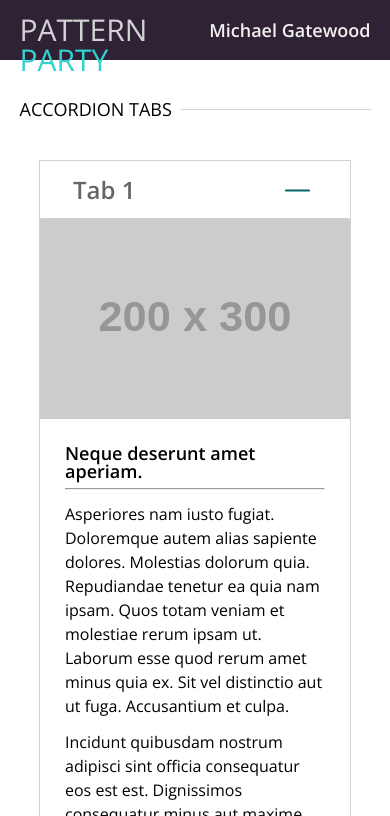
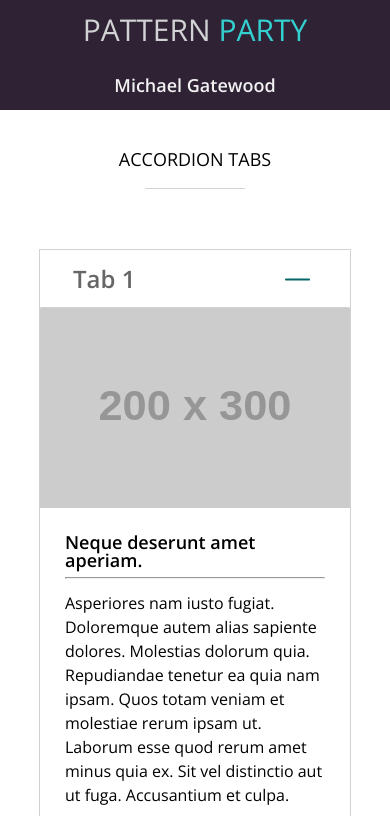
Before and after one commit to mngatewood/pattern-party, a plain HTML site: page index.html in a window 390 px wide. Shown: the top 816 px of the page. Drawn offline with nearby package versions, Linux system fonts and the light colour scheme; placeholder pictures from the web are drawn by us; a script that the page names is missing.

Commit message:
Adds mobile/responsive design to header and section headings

```diff
--- a/index.html
+++ b/index.html
@@ -23,9 +23,8 @@
   <main>
     <section class="main__section">
       <div class="section__heading__container">
-        <h3 class="section__heading">ACCORDION TABS
-          <span class="section__heading--hr"></span>
-        </h3>
+        <h3 class="section__heading">ACCORDION TABS</h3>
+        <div class="section__heading--hr"></div>
       </div>
       <div class="main__accordion">
         <div class="accordion__tabs">
@@ -160,9 +159,8 @@
     </section>
     <section class="main__section">
       <div class="section__heading__container">
-        <h3 class="section__heading">FLEXIBLE CARDS
-          <span class="section__heading--hr"></span>
-        </h3>
+        <h3 class="section__heading">FLEXIBLE-CARDS</h3>
+        <div class="section__heading--hr"></div>
       </div>
       <div class="main__flexible-cards">
       </div>
@@ -171,9 +169,8 @@
     </section>
     <section class="main__section">
       <div class="section__heading__container">
-        <h3 class="section__heading">HEADER BAR
-          <span class="section__heading--hr"></span>
-        </h3>
+        <h3 class="section__heading">HEADER BAR</h3>
+        <div class="section__heading--hr"></div>
       </div>
       <div class="main__header-bar">
       </div>
--- a/styles.css
+++ b/styles.css
@@ -49,14 +49,15 @@ h2 {
 }
 
 .section__heading__container {
+  display: flex;
   width: 90%;
   margin: 40px auto;
 }
 
-h3 {
-  display: flex;
+.section__heading {
+  display: inline-block;
   font-size: 18px;
-  align-items: left;
+  margin-right: 25px;
 }
 
 .section__heading--hr {
@@ -201,6 +202,35 @@ h3 {
 }
 
 @media (max-width: 600px) {
+
+  header {
+    height: 110px;
+  }
+
+  .header__container {
+    flex-direction: column;
+    text-align: center
+  }
+
+  #header__container--student-name {
+    text-align: center;
+    margin-top: 25px
+  }
+
+  .section__heading__container {
+    flex-direction: column;
+    text-align: center;
+  }
+
+  .section__heading {
+    margin: 0;
+  }
+
+  .section__heading--hr {
+    width: 100px;
+    margin: 20px auto;
+  }
+
   .accordion__tabs .accordion__tab,
   .accordion__tabs label {
     -webkit-box-ordinal-group: initial;
```
